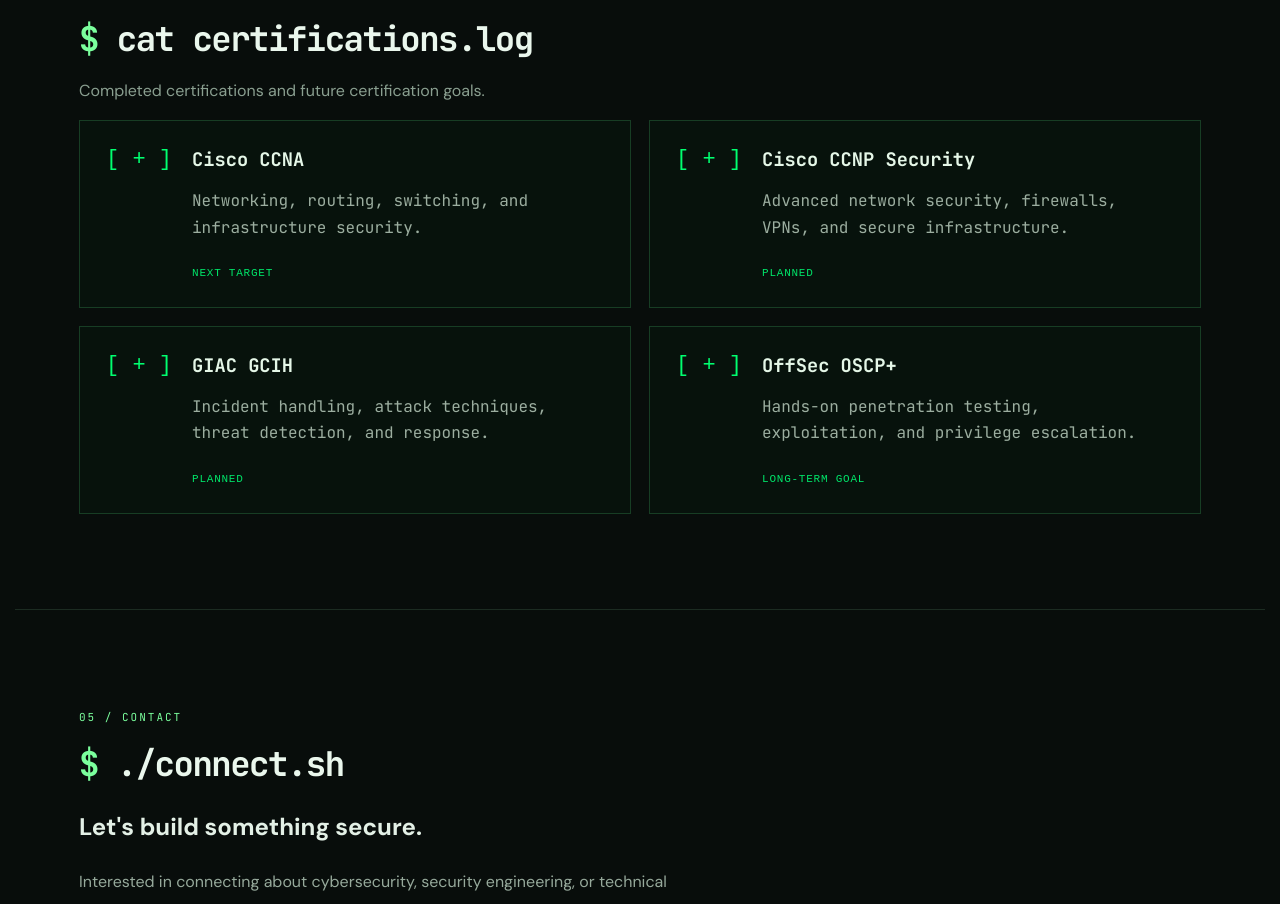
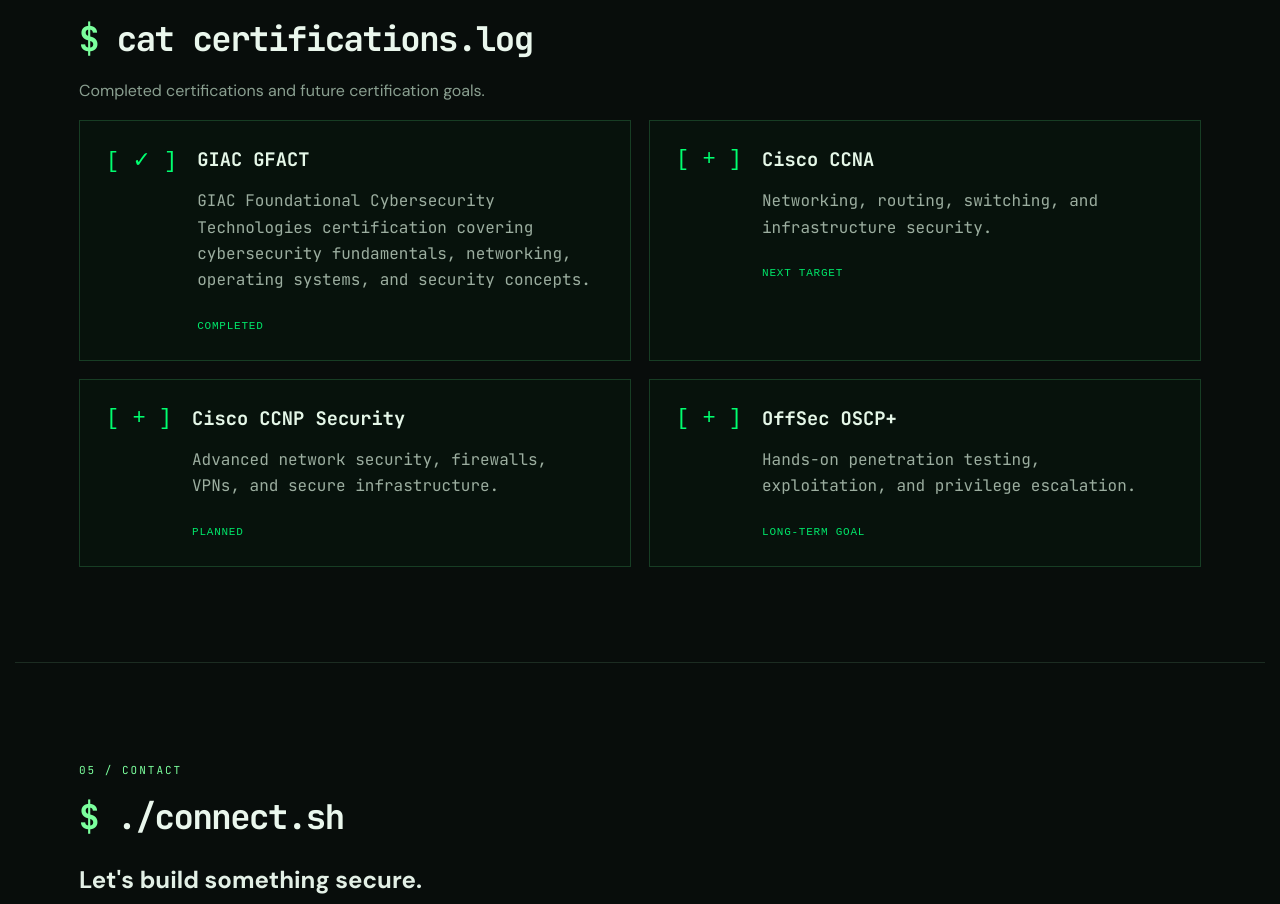
Before and after one commit to ReeceWasTaken/portfolio-reece, a React (Vite) app: page / in a window 1280 px wide. Shown: the part 2921-3825 px from the top of the page. Built offline with nearby package versions, Linux system fonts and the light colour scheme.

Commit message:
Refactor profile and project structure in data.js

```diff
--- a/src/data.js
+++ b/src/data.js
@@ -1,4 +1,3 @@
-// Replace placeholders with your actual public profile information.
 export const profile = {
   name: 'Reece',
   handle: 'security@portfolio',
@@ -7,37 +6,73 @@ export const profile = {
   github: 'https://github.com/ReeceWasTaken',
   linkedin: 'https://www.linkedin.com/in/reece-ludlow/',
   email: 'reeceludlow51802@gmail.com',
-  resume: '', // Add a public resume URL, or place resume.pdf in /public and set to './resume.pdf'
+  resume: '',
 };
+
+// Portfolio projects
 export const projects = [
-  { name: 'PhishHook', type: 'THREAT DETECTION', status: 'FEATURED', description: 'Hybrid AI phishing detection project using a three-model voting approach. Reported approximately 90% accuracy during project evaluation.', tags: ['Python', 'Machine Learning', 'Email Security'], link: '' },
-  { name: 'Network Defense Lab', type: 'NETWORK SECURITY', status: 'PLANNED', description: 'A future hands-on lab documenting network segmentation, traffic analysis, and defensive controls.', tags: ['Wireshark', 'Networking', 'Firewall'], link: '' },
-  { name: 'Security Automation', type: 'BLUE TEAM', status: 'PLANNED', description: 'A future project for automating repetitive security analysis and incident triage workflows.', tags: ['Python', 'Automation', 'SOC'], link: '' },
+  {
+    name: 'PhishHook',
+    type: 'THREAT DETECTION',
+    status: 'FEATURED',
+    description: 'Hybrid AI phishing detection project using a three-model voting approach. Reported approximately 90% accuracy during project evaluation.',
+    tags: ['Python', 'Machine Learning', 'Email Security'],
+    link: '',
+  },
+  {
+    name: 'Network Defense Lab',
+    type: 'NETWORK SECURITY',
+    status: 'PLANNED',
+    description: 'A future hands-on lab documenting network segmentation, traffic analysis, and defensive controls.',
+    tags: ['Wireshark', 'Networking', 'Firewall'],
+    link: '',
+  },
+  {
+    name: 'Security Automation',
+    type: 'BLUE TEAM',
+    status: 'PLANNED',
+    description: 'A future project for automating repetitive security analysis and incident triage workflows.',
+    tags: ['Python', 'Automation', 'SOC'],
+    link: '',
+  },
 ];
+
+// Technical skills
 export const skills = [
-  { group: 'SECURITY', items: ['Threat Detection', 'Phishing Analysis', 'Security Monitoring', 'Incident Response Concepts'] },
-  { group: 'NETWORKING', items: ['TCP/IP', 'Subnetting', 'VLANs', 'Routing & Switching'] },
-  { group: 'TOOLS & DEVELOPMENT', items: ['Python', 'Git & GitHub', 'Linux', 'Wireshark'] },
+  {
+    group: 'SECURITY',
+    items: ['Threat Detection', 'Phishing Analysis', 'Security Monitoring', 'Incident Response Concepts'],
+  },
+  {
+    group: 'NETWORKING',
+    items: ['TCP/IP', 'Subnetting', 'VLANs', 'Routing & Switching'],
+  },
+  {
+    group: 'TOOLS & DEVELOPMENT',
+    items: ['Python', 'Git & GitHub', 'Linux', 'Wireshark'],
+  },
 ];
+
+// Certifications and future goals
 export const certificationRoadmap = [
   {
-    name: "Cisco CCNA",
-    description: "Networking, routing, switching, and infrastructure security.",
-    status: "Next Target"
+    name: 'GIAC GFACT',
+    description: 'GIAC Foundational Cybersecurity Technologies certification covering cybersecurity fundamentals, networking, operating systems, and security concepts.',
+    status: 'Completed',
   },
   {
-    name: "Cisco CCNP Security",
-    description: "Advanced network security, firewalls, VPNs, and secure infrastructure.",
-    status: "Planned"
+    name: 'Cisco CCNA',
+    description: 'Networking, routing, switching, and infrastructure security.',
+    status: 'Next Target',
   },
   {
-    name: "GIAC GCIH",
-    description: "Incident handling, attack techniques, threat detection, and response.",
-    status: "Planned"
+    name: 'Cisco CCNP Security',
+    description: 'Advanced network security, firewalls, VPNs, and secure infrastructure.',
+    status: 'Planned',
   },
   {
-    name: "OffSec OSCP+",
-    description: "Hands-on penetration testing, exploitation, and privilege escalation.",
-    status: "Long-Term Goal"
-  }
+    name: 'OffSec OSCP+',
+    description: 'Hands-on penetration testing, exploitation, and privilege escalation.',
+    status: 'Long-Term Goal',
+  },
 ];
```
